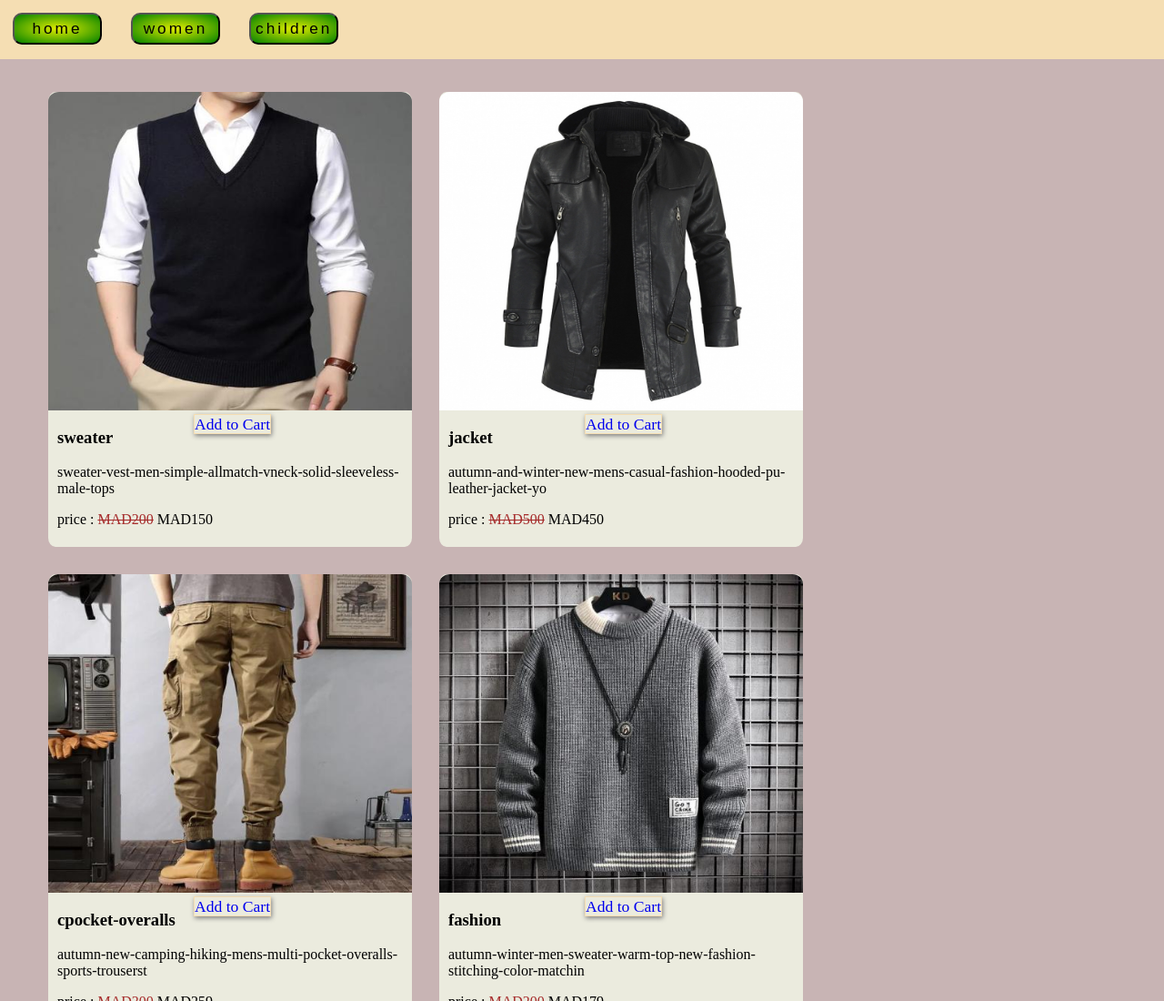
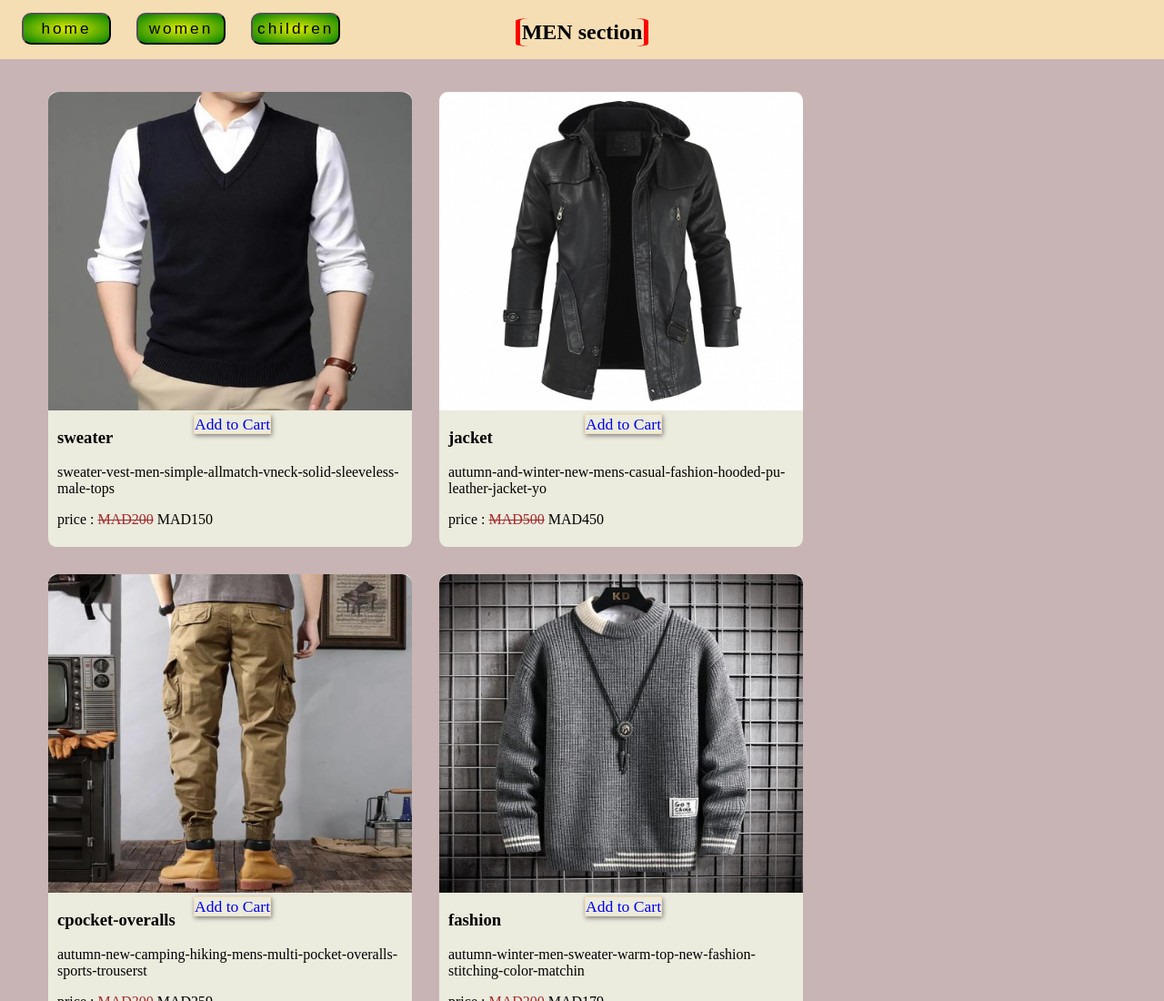
Before and after one commit to JAMAL-SARI/sari-shop, a plain HTML site: page men.html in a window 1280 px wide. Shown: the top 1100 px of the page at 91% size. Drawn offline with Linux system fonts and the light colour scheme.

Commit message:
fin de fin

```diff
--- a/page.css
+++ b/page.css
@@ -27,22 +27,32 @@ body{
     z-index: 2;
    width: 100%;
 height: 65px;
+justify-content: center;
 
  }
 
-
+ .header-men div , .header-child div, .header-women div{
+    position:absolute;
+left:10px;
+display: flex;
+flex-wrap: wrap;
+ }
 
     h2{
 
         border-left:5px solid red ;
         border-right:5px solid red ;
-         left: 900px;
+         /* left: 900px; */
         border-radius: 10%;
          padding-left:90PX ;
         width: fit-content;
         position: relative;
 
-       padding: 2PX;}
+       padding: 2PX;
+
+    position: sticky;
+left:380PX}
+
 
        /* BUTTON */
 
```
